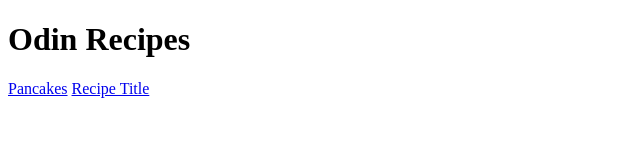
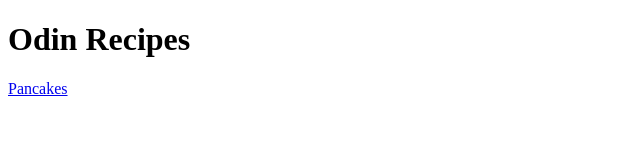
Before and after one commit to TroyMcClure1/odin-recipes, a plain HTML site: page index.html in a window 1280 px wide. Shown: the whole page, without its empty margins (0-640 px from the left). Drawn offline with Linux system fonts and the light colour scheme.

Commit message:
error correcting

```diff
--- a/index.html
+++ b/index.html
@@ -9,4 +9,3 @@
     <a href="recipes/pancakes.html">Pancakes</a>
 </body>
 </html>
-<a href="recipes/recipename.html">Recipe Title</a>
```
